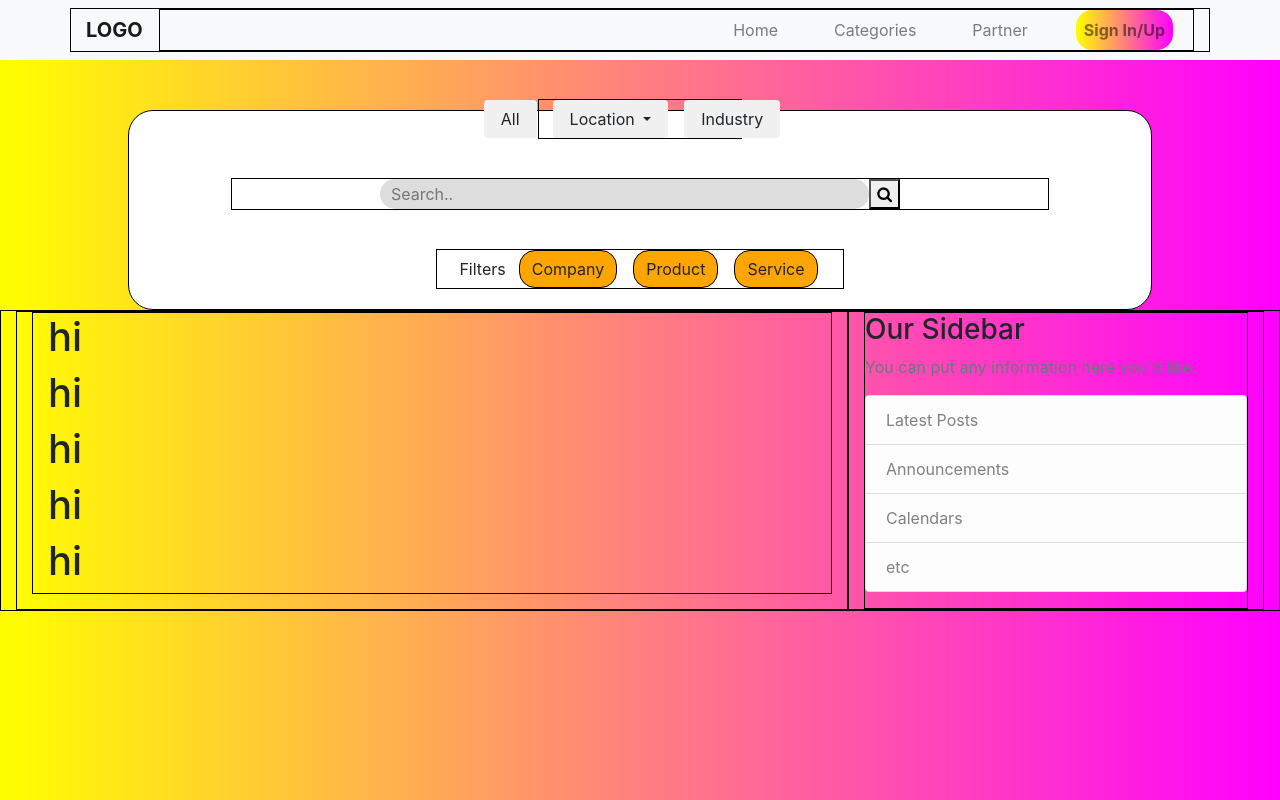
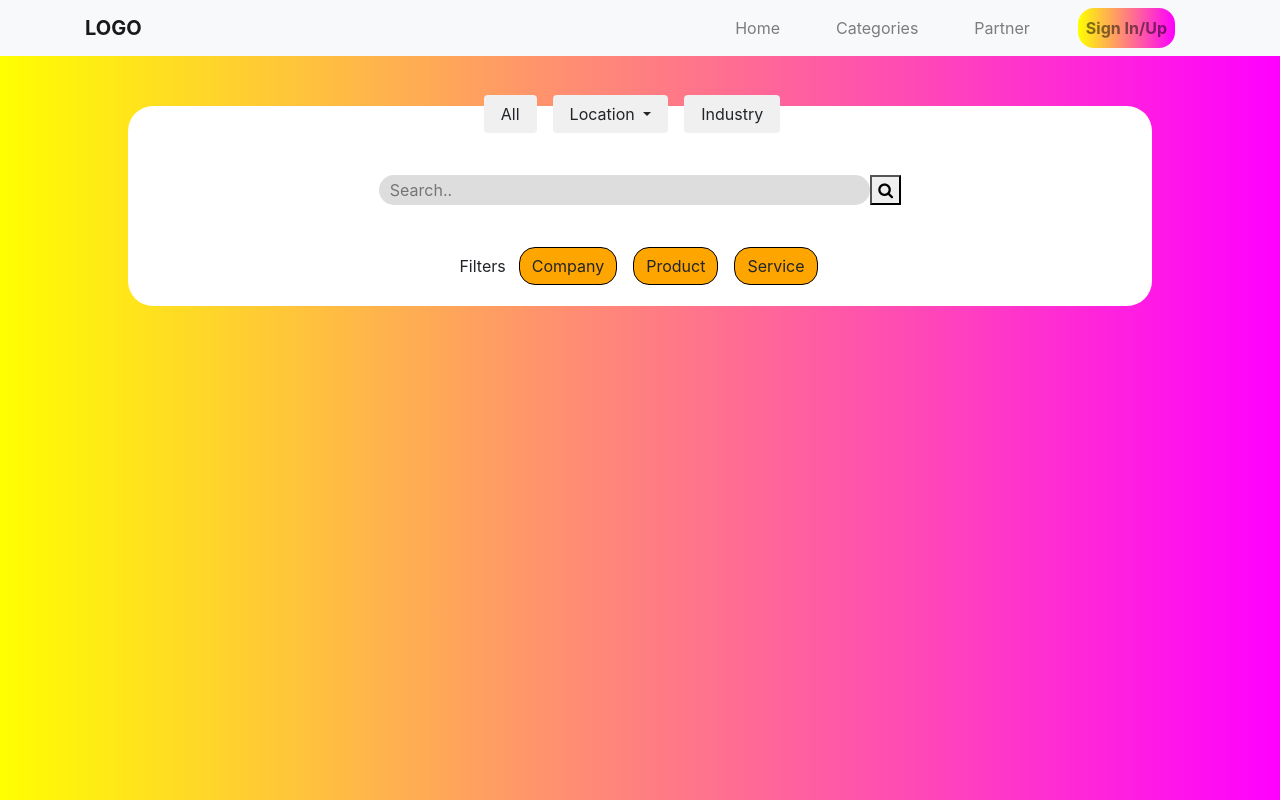
Before and after one commit to baidbhumi27/Website-1, a PHP site: page /search.php in a window 1280 px wide. Run offline with PHP 8.4, Linux system fonts and the light colour scheme; tables that the repository leaves empty or names only in its code hold one stand-in row (values such as "Sample post"); some libraries are stand-ins or nearby versions.

Commit message:
Modified search.php

```diff
--- a/connection.php
+++ b/connection.php
@@ -1,2 +1,7 @@
-connection.php	main.css    Website-master
-home.php	search.php  Website-master.zip
+<?php
+$db_host = "localhost";
+$db_user = "root";
+$db_password = "";
+$db_name = "website";
+
+$connection= mysqli_connect($db_host,$db_user,$db_password,$db_name);
--- a/search.php
+++ b/search.php
@@ -1,3 +1,4 @@
+
 <!DOCTYPE html>
 <html>
 <head>
@@ -115,13 +116,14 @@ input[type=text] {
 .container-fluid{
 	border: 1px solid black;
 }
-div{
-	border: 1px solid black;
-}
+
 .row1{
 	width: 100%;
 }
 .mycontainerfluid{
+	display: flex;
+}
+.company_single{
 	display: flex;
 }
 
@@ -154,7 +156,7 @@ div{
 	<div class="row mycontainer">
 		<div class="buttons">
 			<button type="button" class="btn btn-default button2">All</button>
-		    <button class="btn btn-default dropdown-toggle button2" type="button" id="dropdownMenuButton" data-toggle="dropdown" aria-haspopup="true" aria-expanded="false">
+		    <button class="btn btn-default dropdown-toggle button2" type="button" id="	" data-toggle="dropdown" aria-haspopup="true" aria-expanded="false">
     		Location
   			</button>
 		    <button type="button" class="btn btn-default button2">Industry</button>
@@ -172,17 +174,33 @@ div{
 		    <button type="button" class="btn btn-default button3">Service</button>
 		</div>
 	</div>
-<div class="container-fluid mycontainerfluid">
-    <div class="col-md-8">
+<!-- <div class="container-fluid mycontainerfluid">
+   <div class="col-md-8">
+   	<div class="col-md-12 company_single">
+   		 <?php
+		require('connection.php');
+    session_start();
+    $sql="SELECT * FROM companies";
+        $result = mysqli_query($connection, $sql);
 
-    	<div class="col-md-12">
-    			<h1>hi</h1>
-    	<h1>hi</h1>
-    	<h1>hi</h1>
-    	<h1>hi</h1>
-    	<h1>hi</h1>
-    	</div>
-    </div>
+            if(mysqli_num_rows($result) > 0)
+            {
+                while($row = mysqli_fetch_array($result))
+                {
+
+                    echo '
+   							<div class="col-md-4">'.$row["name"].'</div>
+   							<div class="col-md-8">
+   								<h5>'.$row["name"].'</h5>
+                                <h5>'.$row["industry"].'</h5>
+                                <h5>'.$row["products"].'</h5>
+                                <h5>'.$row["location"].'</h5>
+   							</div>';
+   				}
+   			}
+   				?>
+   	</div>
+   </div>
     <div class="col-md-4">
       <div class="content-section">
         <h3>Our Sidebar</h3>
@@ -197,6 +215,5 @@ div{
       </div>
     </div>
   </div>
-
-</body>
+</body> -->
 </html>
```
